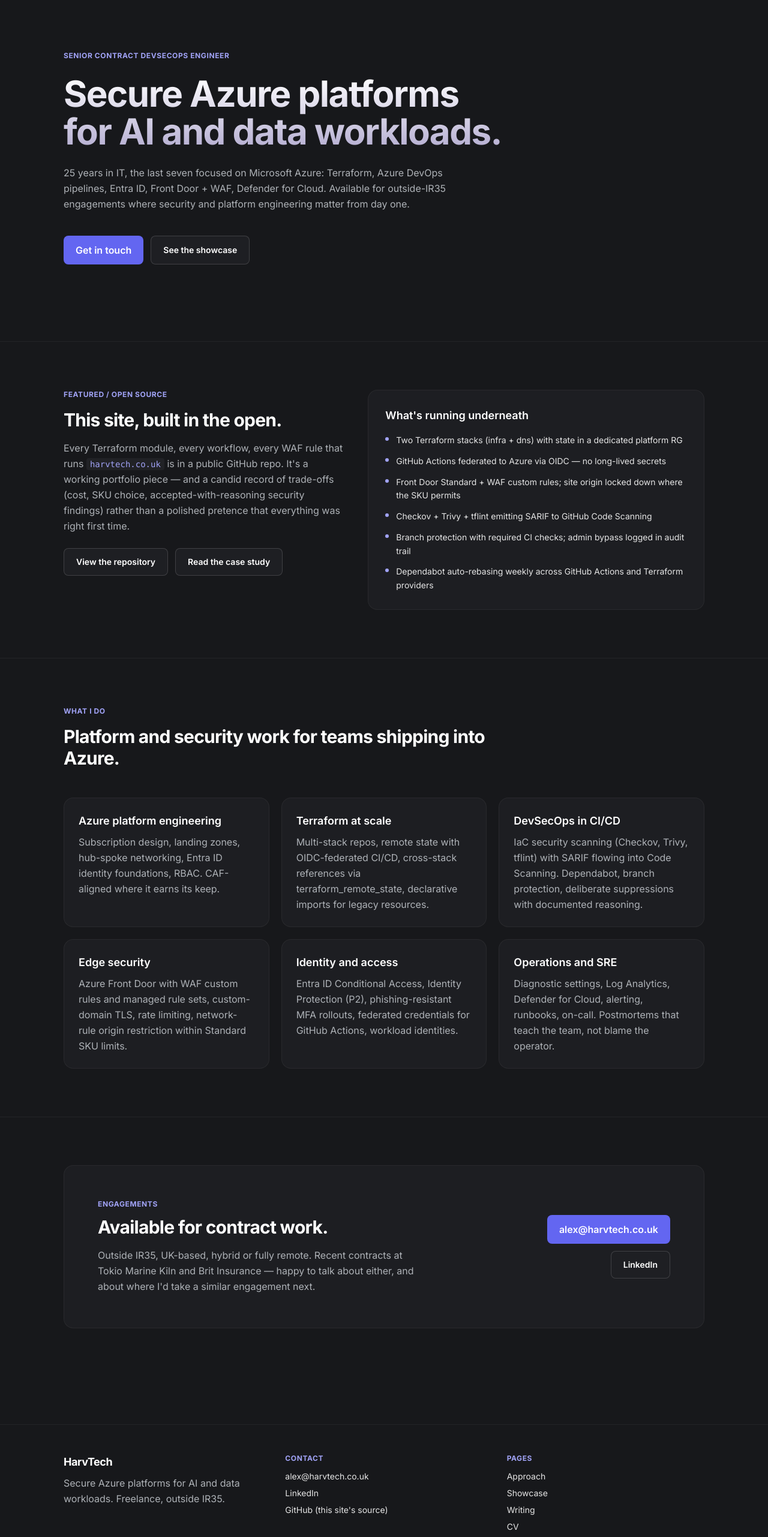
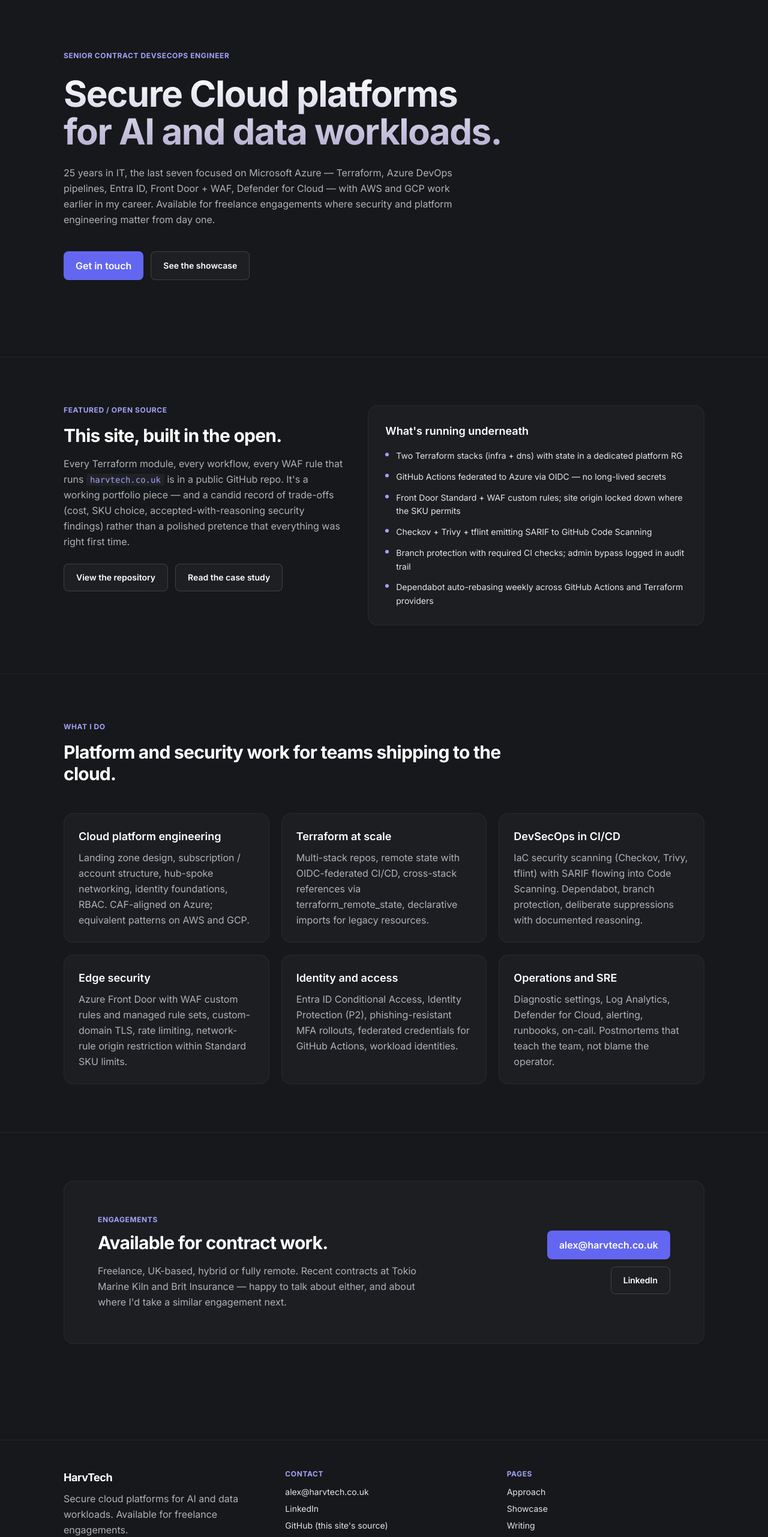
Before and after one commit to HarvtechUK/harvtech-site, an Astro site in the folder site/: page / in a window 1280 px wide. Shown: the part 120-2683 px from the top of the page at 60% size. Built offline with nearby package versions, Linux system fonts and the light colour scheme; Astro itself is replaced by a stand-in of ours.

Commit message:
Soften hero positioning: Cloud not Azure, freelance not outside-IR35 (#8)
Two reframings the public copy should reflect:

1. Top-level pitch is "Secure Cloud platforms..." rather than
   "Secure Azure platforms...". Azure remains my primary stack and
   the deeper text on the site says so plainly, but the headline
   shouldn't filter out AWS or GCP-shaped engagements.

2. The site no longer broadcasts "outside IR35". I do want outside-
   IR35 work as a default, but for a high enough day rate I'd still
   consider inside-IR35 — and putting "outside IR35" on the headline
   forecloses on conversations that aren't worth foreclosing on.
   "Available for freelance engagements" is the public framing.

Changes:
- Hero h1: "Secure Cloud platforms" + body now mentions AWS / GCP
  background alongside Azure as primary
- Page <title>, meta description, footer tagline: same softening
- Index CTA: "Freelance, UK-based..." (was "Outside IR35, UK-based...")
- /approach engagement-model bullet: "freelance, day rate, notice
  periods" (was "outside IR35, day rate...")
- /cv meta + intro: "freelance" + brief AWS/GCP mention
- /writing intro + meta: "cloud platform engineering" framing
- Home page capability card title broadened to "Cloud platform
  engineering" with a CAF/equivalent qualifier
- "Platform and security work for teams shipping to the cloud"
  (was "...into Azure")

Kept untouched (factual, not positioning):
- Specific tech mentions: Azure DevOps pipelines, Front Door + WAF,
  Entra ID, Defender for Cloud, OIDC federation to Azure
- "Hosted on Azure" in the footer
- The showcase / writing references to specific Azure services
- The hero body line about "Microsoft Azure" being the primary focus
  of the last seven years

Co-authored-by: Alex Harvey <169659989+HarvtechUK@users.noreply.github.com>

```diff
--- a/site/src/components/Footer.astro
+++ b/site/src/components/Footer.astro
@@ -7,8 +7,8 @@ const year = 2026;
     <div>
       <p class="text-text-primary text-lg font-bold tracking-tight">HarvTech</p>
       <p class="body-muted mt-2 max-w-xs text-sm">
-        Secure Azure platforms for AI and data workloads. Freelance,
-        outside IR35.
+        Secure cloud platforms for AI and data workloads. Available for
+        freelance engagements.
       </p>
     </div>
 
--- a/site/src/components/Hero.astro
+++ b/site/src/components/Hero.astro
@@ -9,13 +9,14 @@
       <p class="eyebrow mb-6">Senior contract DevSecOps engineer</p>
 
       <h1 class="title-display hero-gradient mb-6 leading-[1.05]">
-        Secure Azure platforms<br />for AI and data workloads.
+        Secure Cloud platforms<br />for AI and data workloads.
       </h1>
 
       <p class="body-muted max-w-2xl text-lg">
-        25 years in IT, the last seven focused on Microsoft Azure: Terraform,
-        Azure DevOps pipelines, Entra ID, Front Door + WAF, Defender for Cloud.
-        Available for outside-IR35 engagements where security and platform
+        25 years in IT, the last seven focused on Microsoft Azure &mdash;
+        Terraform, Azure DevOps pipelines, Entra ID, Front Door + WAF,
+        Defender for Cloud &mdash; with AWS and GCP work earlier in my career.
+        Available for freelance engagements where security and platform
         engineering matter from day one.
       </p>
 
--- a/site/src/layouts/BaseLayout.astro
+++ b/site/src/layouts/BaseLayout.astro
@@ -16,7 +16,7 @@ interface Props {
 
 const {
   title,
-  description = 'Secure Azure platforms for AI and data workloads. Freelance / outside IR35.',
+  description = 'Secure cloud platforms for AI and data workloads. Available for freelance engagements.',
 } = Astro.props;
 
 const canonical = new URL(Astro.url.pathname, Astro.site).toString();
--- a/site/src/pages/approach.astro
+++ b/site/src/pages/approach.astro
@@ -13,7 +13,7 @@ import BaseLayout from '../layouts/BaseLayout.astro';
     </h1>
     <p class="body-muted max-w-2xl text-lg">
       Long-form write-up coming soon. It'll cover the engagement model
-      (outside IR35, day rate, notice periods), how I scope a piece of
+      (freelance, day rate, notice periods), how I scope a piece of
       platform work, and the defaults I bring to a new client — IaC
       from day one, CI/CD without long-lived secrets, security findings
       triaged with reasoning rather than rubber-stamped.
--- a/site/src/pages/cv.astro
+++ b/site/src/pages/cv.astro
@@ -4,7 +4,7 @@ import BaseLayout from '../layouts/BaseLayout.astro';
 
 <BaseLayout
   title="CV — Alex Harvey"
-  description="Senior contract Azure / DevSecOps engineer. UK-based, outside IR35."
+  description="Senior contract cloud / DevSecOps engineer. UK-based, freelance."
 >
   <section class="container-page py-20">
     <p class="eyebrow mb-4">CV</p>
@@ -12,10 +12,10 @@ import BaseLayout from '../layouts/BaseLayout.astro';
       Alex Harvey.
     </h1>
     <p class="body-muted mb-10 max-w-2xl text-lg">
-      Senior contract DevSecOps engineer. Microsoft Azure, Terraform,
-      Entra ID, Front Door + WAF, pipeline security. UK-based, outside
-      IR35. Most recent engagements at Tokio Marine Kiln and Brit
-      Insurance.
+      Senior contract DevSecOps engineer. Microsoft Azure as primary stack
+      (Terraform, Entra ID, Front Door + WAF, pipeline security); AWS and
+      GCP earlier in my career. UK-based, freelance. Most recent
+      engagements at Tokio Marine Kiln and Brit Insurance.
     </p>
 
     <div class="card p-8">
--- a/site/src/pages/index.astro
+++ b/site/src/pages/index.astro
@@ -4,8 +4,8 @@ import Hero from '../components/Hero.astro';
 
 const capabilities = [
   {
-    title: 'Azure platform engineering',
-    body: 'Subscription design, landing zones, hub-spoke networking, Entra ID identity foundations, RBAC. CAF-aligned where it earns its keep.',
+    title: 'Cloud platform engineering',
+    body: 'Landing zone design, subscription / account structure, hub-spoke networking, identity foundations, RBAC. CAF-aligned on Azure; equivalent patterns on AWS and GCP.',
   },
   {
     title: 'Terraform at scale',
@@ -39,7 +39,7 @@ const featureBullets = [
 ];
 ---
 
-<BaseLayout title="HarvTech — Secure Azure platforms for AI and data workloads">
+<BaseLayout title="HarvTech — Secure cloud platforms for AI and data workloads">
   <Hero />
 
   <!-- Featured project: this site, in the open -->
@@ -95,7 +95,7 @@ const featureBullets = [
     <div class="container-page py-20">
       <p class="eyebrow mb-4">What I do</p>
       <h2 class="title-section mb-12 max-w-3xl">
-        Platform and security work for teams shipping into Azure.
+        Platform and security work for teams shipping to the cloud.
       </h2>
 
       <div class="grid gap-5 md:grid-cols-2 lg:grid-cols-3">
@@ -120,7 +120,7 @@ const featureBullets = [
             <p class="eyebrow mb-3">Engagements</p>
             <h2 class="title-section mb-4">Available for contract work.</h2>
             <p class="body-muted max-w-2xl">
-              Outside IR35, UK-based, hybrid or fully remote. Recent contracts at
+              Freelance, UK-based, hybrid or fully remote. Recent contracts at
               Tokio Marine Kiln and Brit Insurance — happy to talk about either,
               and about where I'd take a similar engagement next.
             </p>
--- a/site/src/pages/writing.astro
+++ b/site/src/pages/writing.astro
@@ -4,7 +4,7 @@ import BaseLayout from '../layouts/BaseLayout.astro';
 
 <BaseLayout
   title="Writing — HarvTech"
-  description="Technical writing on Azure platform engineering, DevSecOps, and AI workload security."
+  description="Technical writing on cloud platform engineering, DevSecOps, and AI workload security."
 >
   <section class="container-page py-20">
     <p class="eyebrow mb-4">Writing</p>
@@ -12,7 +12,7 @@ import BaseLayout from '../layouts/BaseLayout.astro';
       Notes from the field.
     </h1>
     <p class="body-muted max-w-2xl text-lg">
-      Short technical posts on the work I do — Azure platform engineering,
+      Short technical posts on the work I do — cloud platform engineering,
       DevSecOps, Terraform patterns, and the edges of securing AI
       workloads. First posts landing soon.
     </p>
```
